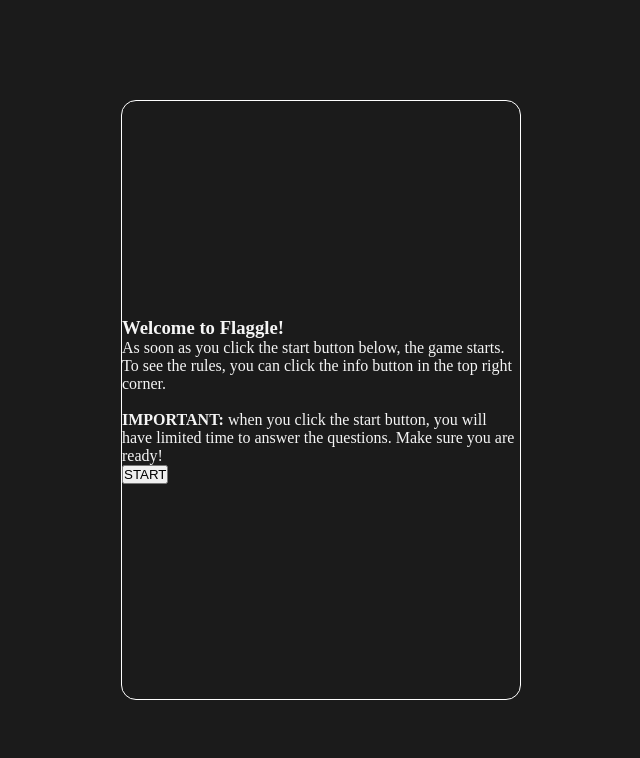
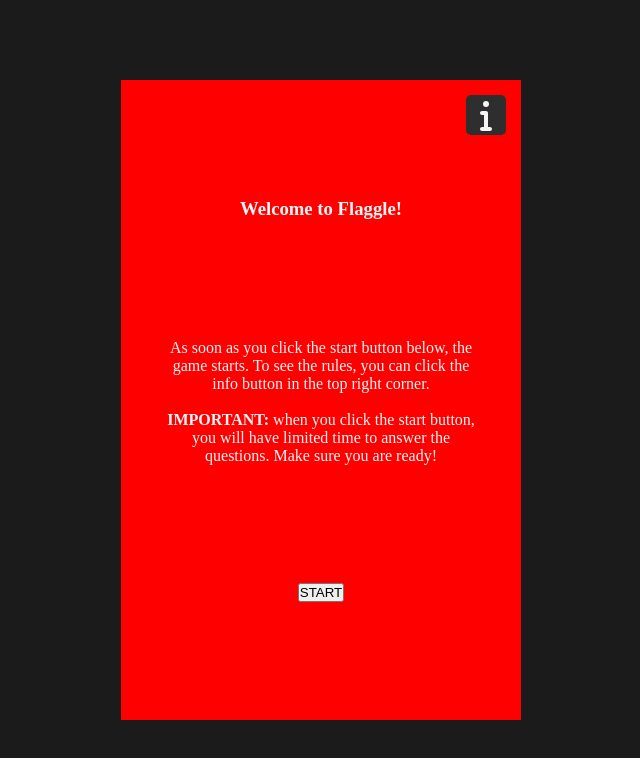
Before and after one commit to JoerivanMegen/CountryGame, a React (Create React App) app: page / in a window 1280 px wide. Shown: the top 758 px of the page, without its empty margins (319-959 px from the left). Built offline with nearby package versions, Linux system fonts and the light colour scheme.

Commit message:
starting adding navbar component, added info button aesthetics, etc.

```diff
--- a/package.json
+++ b/package.json
@@ -3,6 +3,10 @@
   "version": "0.1.0",
   "private": true,
   "dependencies": {
+    "@fortawesome/fontawesome-svg-core": "^6.1.1",
+    "@fortawesome/free-regular-svg-icons": "^6.1.1",
+    "@fortawesome/free-solid-svg-icons": "^6.1.1",
+    "@fortawesome/react-fontawesome": "^0.1.18",
     "@testing-library/jest-dom": "^5.16.3",
     "@testing-library/react": "^12.1.4",
     "@testing-library/user-event": "^13.5.0",
--- a/src/Components/StartScreen.jsx
+++ b/src/Components/StartScreen.jsx
@@ -1,10 +1,16 @@
-import React from 'react'
+import React from 'react';
+import { FontAwesomeIcon } from "@fortawesome/react-fontawesome";
+import { faInfo } from "@fortawesome/free-solid-svg-icons";
+
+
+
 
 export default function StartScreen() {
     return (
         <div className="main-container">
             <div className="start-container">
                 <div className="info-button">
+                    <FontAwesomeIcon icon={faInfo} size="2x" />
                     {/* insert modal functionality */}
                 </div>
                 <div className="start-title">
@@ -12,7 +18,6 @@
                 </div>
                 <div className="short-explanation">
                     <p> As soon as you click the start button below, the game starts.
-                        <br/>
                         To see the rules, you can click the info button in the top right corner.
                         <br/><br/>
                         <strong>IMPORTANT:</strong> when you click the start button, you will have limited time to answer the questions. Make sure you are ready!
--- a/src/Styles/Components/_startScreen.scss
+++ b/src/Styles/Components/_startScreen.scss
@@ -0,0 +1,41 @@
+
+.main-container{
+    width: 100%;
+    max-width: 400px;
+    height: 80vh;
+    display: flex;
+    justify-content: center;
+    align-items: center;
+    background-color: red;
+    margin-top: 10vh;
+    .start-container{
+        width: 100%;
+        height: 100%;
+        position: relative;
+        display: flex;
+        justify-content: space-evenly;
+        align-items: center;
+        flex-direction: column;
+        .info-button{
+            position: absolute;
+            top: 15px;
+            right: 15px;
+            background-color: $background-accent-dark;
+            // border: 1px solid black;
+            // box-shadow: 0px 0px 3px 0px black;
+            width: 40px;
+            height: 40px;
+            border-radius: 5px;
+            display: flex;
+            justify-content: center;
+            align-items: center;
+            svg{
+                color: $font-titles-dark;
+            }
+        }
+        .short-explanation{
+            width: 80%;
+            text-align: center;
+        }
+    }
+}
--- a/src/index.css
+++ b/src/index.css
@@ -1,3 +1,67 @@
+.main-container {
+  width: 100%;
+  max-width: 400px;
+  height: 80vh;
+  display: -webkit-box;
+  display: -ms-flexbox;
+  display: flex;
+  -webkit-box-pack: center;
+      -ms-flex-pack: center;
+          justify-content: center;
+  -webkit-box-align: center;
+      -ms-flex-align: center;
+          align-items: center;
+  background-color: red;
+  margin-top: 10vh;
+}
+
+.main-container .start-container {
+  width: 100%;
+  height: 100%;
+  position: relative;
+  display: -webkit-box;
+  display: -ms-flexbox;
+  display: flex;
+  -webkit-box-pack: space-evenly;
+      -ms-flex-pack: space-evenly;
+          justify-content: space-evenly;
+  -webkit-box-align: center;
+      -ms-flex-align: center;
+          align-items: center;
+  -webkit-box-orient: vertical;
+  -webkit-box-direction: normal;
+      -ms-flex-direction: column;
+          flex-direction: column;
+}
+
+.main-container .start-container .info-button {
+  position: absolute;
+  top: 15px;
+  right: 15px;
+  background-color: #2e2e2e;
+  width: 40px;
+  height: 40px;
+  border-radius: 5px;
+  display: -webkit-box;
+  display: -ms-flexbox;
+  display: flex;
+  -webkit-box-pack: center;
+      -ms-flex-pack: center;
+          justify-content: center;
+  -webkit-box-align: center;
+      -ms-flex-align: center;
+          align-items: center;
+}
+
+.main-container .start-container .info-button svg {
+  color: whitesmoke;
+}
+
+.main-container .start-container .short-explanation {
+  width: 80%;
+  text-align: center;
+}
+
 * {
   margin: 0 auto;
   padding: 0;
@@ -10,31 +74,5 @@
   color: whitesmoke;
   width: 100%;
   height: 100vh;
-  display: -webkit-box;
-  display: -ms-flexbox;
-  display: flex;
-  -webkit-box-pack: center;
-      -ms-flex-pack: center;
-          justify-content: center;
-  -webkit-box-align: center;
-      -ms-flex-align: center;
-          align-items: center;
-}
-
-body .main-container {
-  width: 100%;
-  max-width: 400px;
-  height: 600px;
-  border: 1px white solid;
-  border-radius: 15px;
-  display: -webkit-box;
-  display: -ms-flexbox;
-  display: flex;
-  -webkit-box-pack: center;
-      -ms-flex-pack: center;
-          justify-content: center;
-  -webkit-box-align: center;
-      -ms-flex-align: center;
-          align-items: center;
 }
 /*# sourceMappingURL=index.css.map */
--- a/src/index.scss
+++ b/src/index.scss
@@ -2,6 +2,7 @@
 @import './Styles/Variables/fonts';
 
 @import './Styles/Components/startScreen';
+@import './Styles/Components/navbar';
 
 *{
     margin: 0 auto;
@@ -14,17 +15,4 @@
     color: $font-titles-dark;
     width: 100%;
     height: 100vh;
-    display: flex;
-    justify-content: center;
-    align-items: center;
-    .main-container{
-        width: 100%;
-        max-width: 400px;
-        height: 600px;
-        border: 1px white solid;
-        border-radius: 15px;
-        display: flex;
-        justify-content: center;
-        align-items: center;
-    }
 }
```
Also changed, not shown: src/Components/Navbar.jsx (added, +16 -0 lines), src/Styles/Components/_navbar.scss (added), 2 other files (tests, documents, lock files or other folders).
